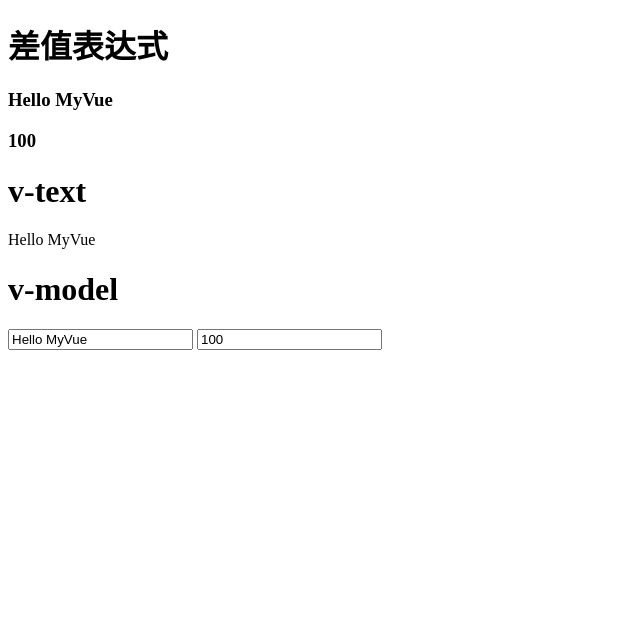
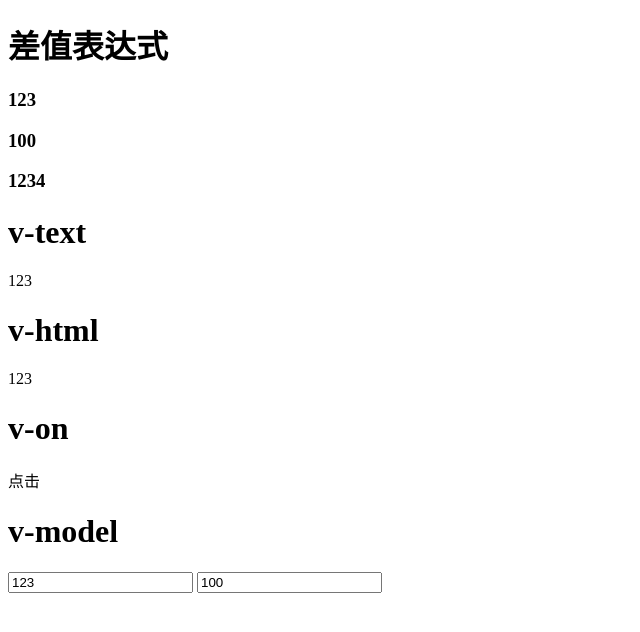
Before and after one commit to yqwoshuai/myVue, a plain HTML site: page index.html in a window 1280 px wide. Shown: the whole page, without its empty margins (0-640 px from the left). Drawn offline with Linux system fonts and the light colour scheme.

Commit message:
v-html,v-on

```diff
--- a/index.html
+++ b/index.html
@@ -11,8 +11,16 @@
       <h1>差值表达式</h1>
       <h3>{{ msg }}</h3>
       <h3>{{ count }}</h3>
+      <h3>{{ person.name }}</h3>
+      <h3>{{ person.sex }}</h3>
       <h1>v-text</h1>
       <div v-text="msg"></div>
+
+      <h1>v-html</h1>
+      <div v-html="<p>123</p>"></div>
+
+      <h1>v-on</h1>
+      <div v-on:click="func">点击</div>
       <h1>v-model</h1>
       <input type="text" v-model="msg" />
       <input type="text" v-model="count" />
@@ -24,18 +32,25 @@
     <script src="./js/vue.js"></script>
 
     <script>
+      function func(){
+        console.log(1)
+      }
+
       let vm = new MyVue({
         el: "#app",
         data: {
           msg: "Hello MyVue",
           count: 100,
           person: {
-            name: '123'
-          }
+            name: "1234",
+          },
         },
       });
 
-      console.log(vm)
+      setTimeout(() => {
+        vm.msg = 123;
+        vm.person.name = 123;
+      }, 1000);
     </script>
   </body>
 </html>
--- a/js/compiler.js
+++ b/js/compiler.js
@@ -7,98 +7,119 @@
 
 class Compiler {
   constructor(vm) {
-    this.el = vm.$el
-    this.vm = vm
-    this.compile(this.el)
+    this.el = vm.$el;
+    this.vm = vm;
+    this.compile(this.el);
   }
 
   // 编译模板，处理文本节点和元素节点
   compile(el) {
-    let childNodes = el.childNodes
+    let childNodes = el.childNodes;
     Array.from(childNodes).forEach((node) => {
       // 处理文本节点
       if (this.isTextNode(node)) {
-        this.compileText(node)
+        this.compileText(node);
       } else if (this.isElementNode(node)) {
         // 处理元素节点
-        this.compileElement(node)
+        this.compileElement(node);
       }
 
       // 当前node节点有子节点的情况，递归调用compiler
       if (node.childNodes && node.childNodes.length) {
-        this.compile(node)
+        this.compile(node);
       }
-    })
+    });
   }
 
   // 编译元素节点，处理指令
   compileElement(node) {
     // 遍历属性节点，判断是否为vue指令
     Array.from(node.attributes).forEach((attr) => {
-      let attrName = attr.name
+      let attrName = attr.name;
       if (this.isDirective(attrName)) {
-        attrName = attrName.substr(2)
-        let key = attr.value
-        this.update(node, key, attrName)
+        attrName = attrName.substr(2);
+        let key = attr.value;
+        this.update(node, key, attrName);
       }
-    })
+    });
   }
 
   // 调用指令
   update(node, key, attrName) {
-    let updateFn = this[attrName + 'Updater']
-    // 使用call改变updateFn内部this的指向
-    updateFn && updateFn.call(this, node, this.vm[key], key)
+    if(attrName.startsWith('on:')) {
+      this.onUpdater(node, attrName, key)
+    } else {
+      let updateFn = this[attrName + "Updater"];
+      // 使用call改变updateFn内部this的指向
+      updateFn && updateFn.call(this, node, this.vm[key], key);
+    }
   }
 
   // 处理v-text指令
   textUpdater(node, value, key) {
-    node.textContent = value
+    node.textContent = value;
     new Watcher(this.vm, key, (newValue) => {
-      node.textContent = newValue
-    })
+      node.textContent = newValue;
+    });
+  }
+
+  htmlUpdater(node, value, key) {
+    node.innerHTML = key;
+  }
+
+  onUpdater(node, event, fn) {
+    node.addEventListener(event.slice(3), eval(fn))
   }
 
   // 处理v-model指令
   modelUpdater(node, value, key) {
-    node.value = value
+    node.value = value;
     new Watcher(this.vm, key, (newValue) => {
-      node.value = newValue
-    })
+      node.value = newValue;
+    });
     // 双向绑定事件
-    node.addEventListener('input', () => {
-      this.vm[key] = node.value
-    })
+    node.addEventListener("input", () => {
+      this.vm[key] = node.value;
+    });
   }
 
   // 编译文本节点，处理差值表达式
   compileText(node) {
     // 使用正则匹配差值表达式
-    let reg = /\{\{(.+?)\}\}/
-    let value = node.textContent
+    let reg = /\{\{(.+?)\}\}/;
+    let value = node.textContent;
     if (reg.test(value)) {
       // 替换匹配的值
-      let key = RegExp.$1.trim()
-      node.textContent = value.replace(reg, this.vm[key])
+      let key = RegExp.$1.trim();
+      if (key.indexOf(".") > 0) {
+        const keyArr = key.split(".");
+        let value = this.vm[keyArr[0]];
+        keyArr.slice(1).forEach((item) => {
+          value = value[item];
+        });
+        node.textContent = value;
+      } else {
+        node.textContent = value.replace(reg, this.vm[key]);
+      }
       // 创建Watcher对象，数据改变时更新视图
       new Watcher(this.vm, key, (newValue) => {
-        node.textContent = newValue
-      })
+        node.textContent = newValue;
+      });
     }
   }
 
   // 判断元素属性是否时指令
   isDirective(attrName) {
-    return attrName.startsWith('v-')
+    return attrName.startsWith("v-");
   }
 
   // 判断节点是否是文本节点
   isTextNode(node) {
-    return node.nodeType === 3
+    return node.nodeType === 3;
   }
 
   // 判断节点是否是元素节点
   isElementNode(node) {
-    return node.nodeType === 1
+    return node.nodeType === 1;
   }
 }
```
